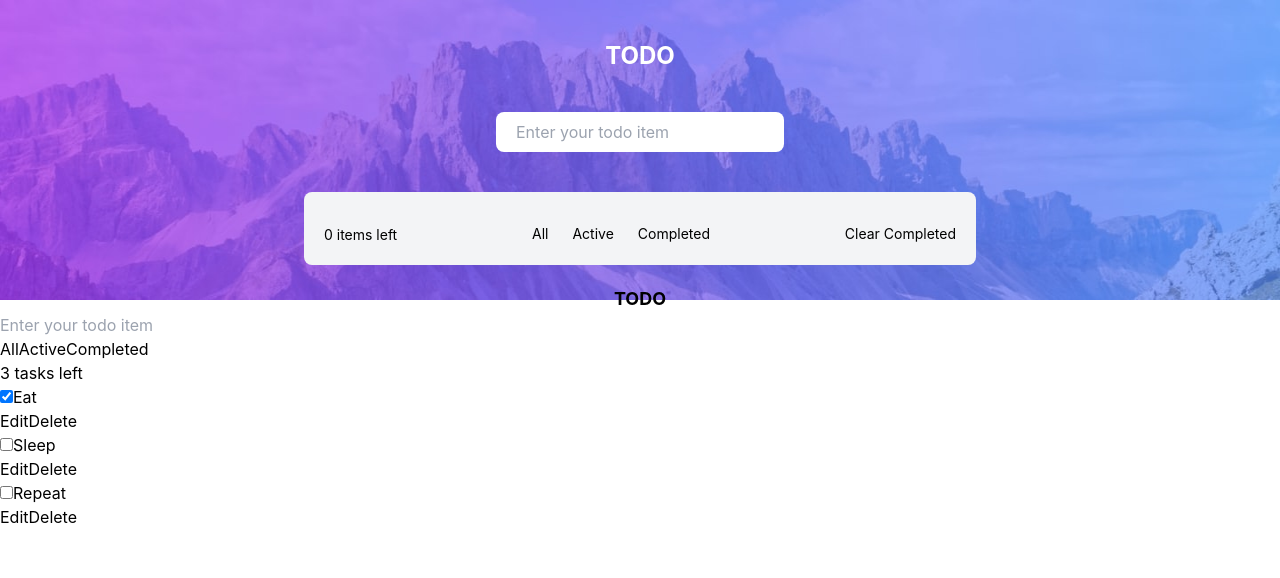
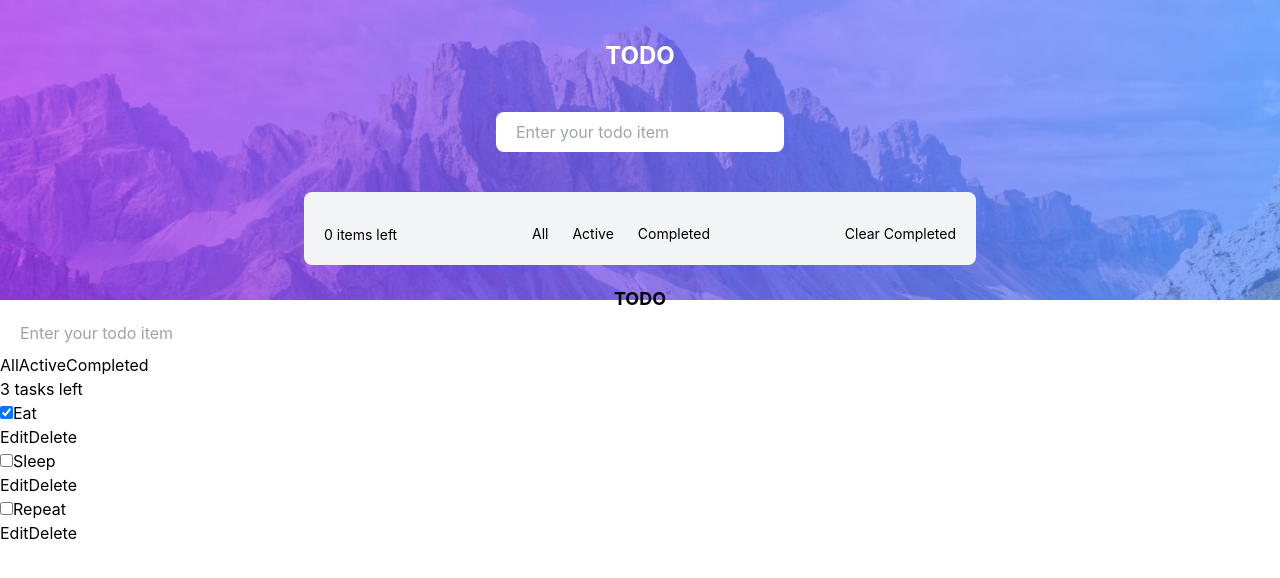
Before and after one commit to balderb/todo-app-reactjs, a React (Create React App) app: page / in a window 1280 px wide. Shown: the top 578 px of the page. Built offline with nearby package versions, Linux system fonts and the light colour scheme.

Commit message:
css tweaking on input field

```diff
--- a/src/components/Form.jsx
+++ b/src/components/Form.jsx
@@ -25,7 +25,7 @@ function Form(props) {
             placeholder="Enter your todo item"
             value={name}
             onChange={handleChange}
-            className=""
+            className="py-2 px-5 rounded-lg"
         />
         <button type="submit" className="invisible" onClick={handleSubmit}>
         Add
```
